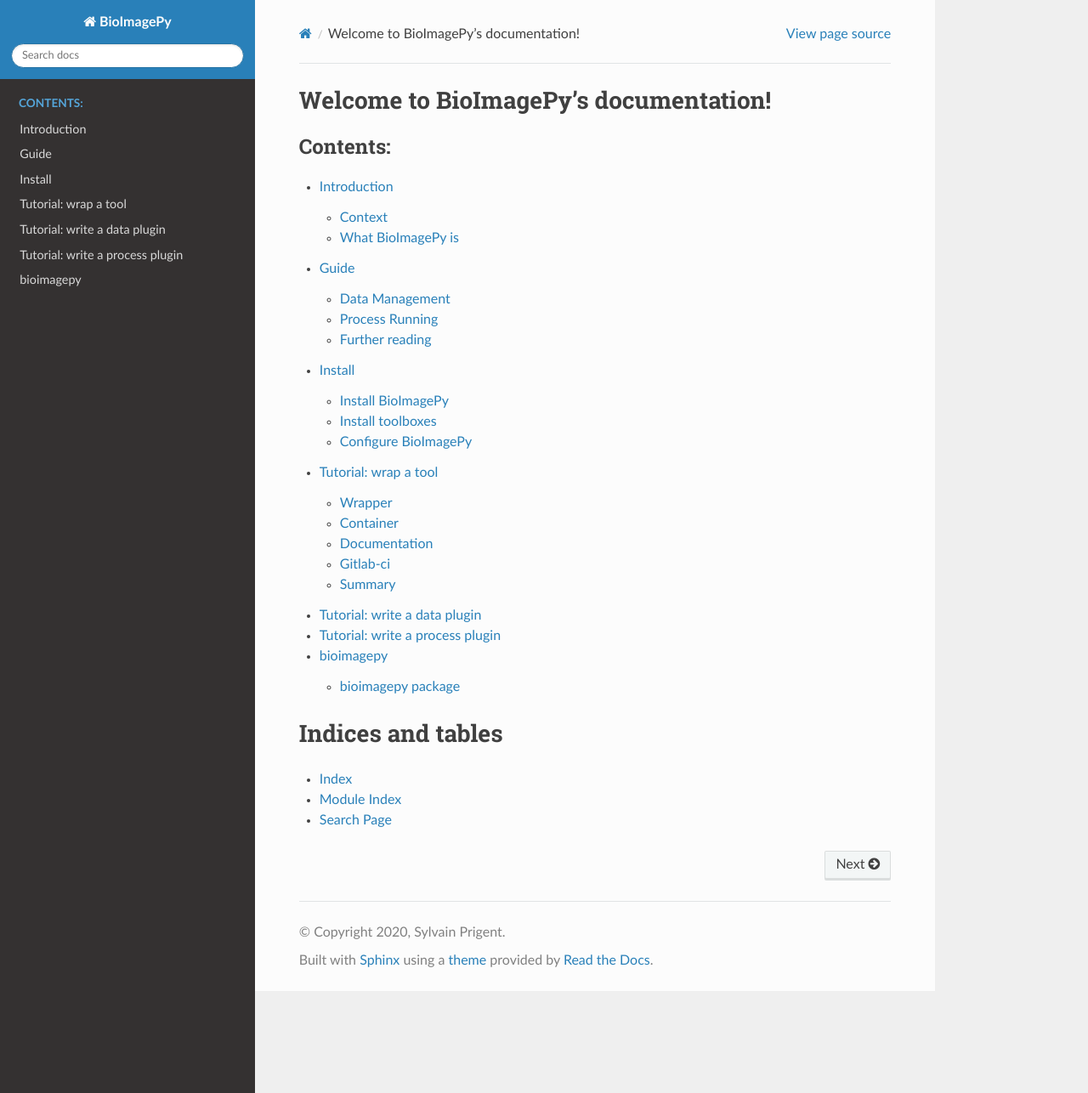
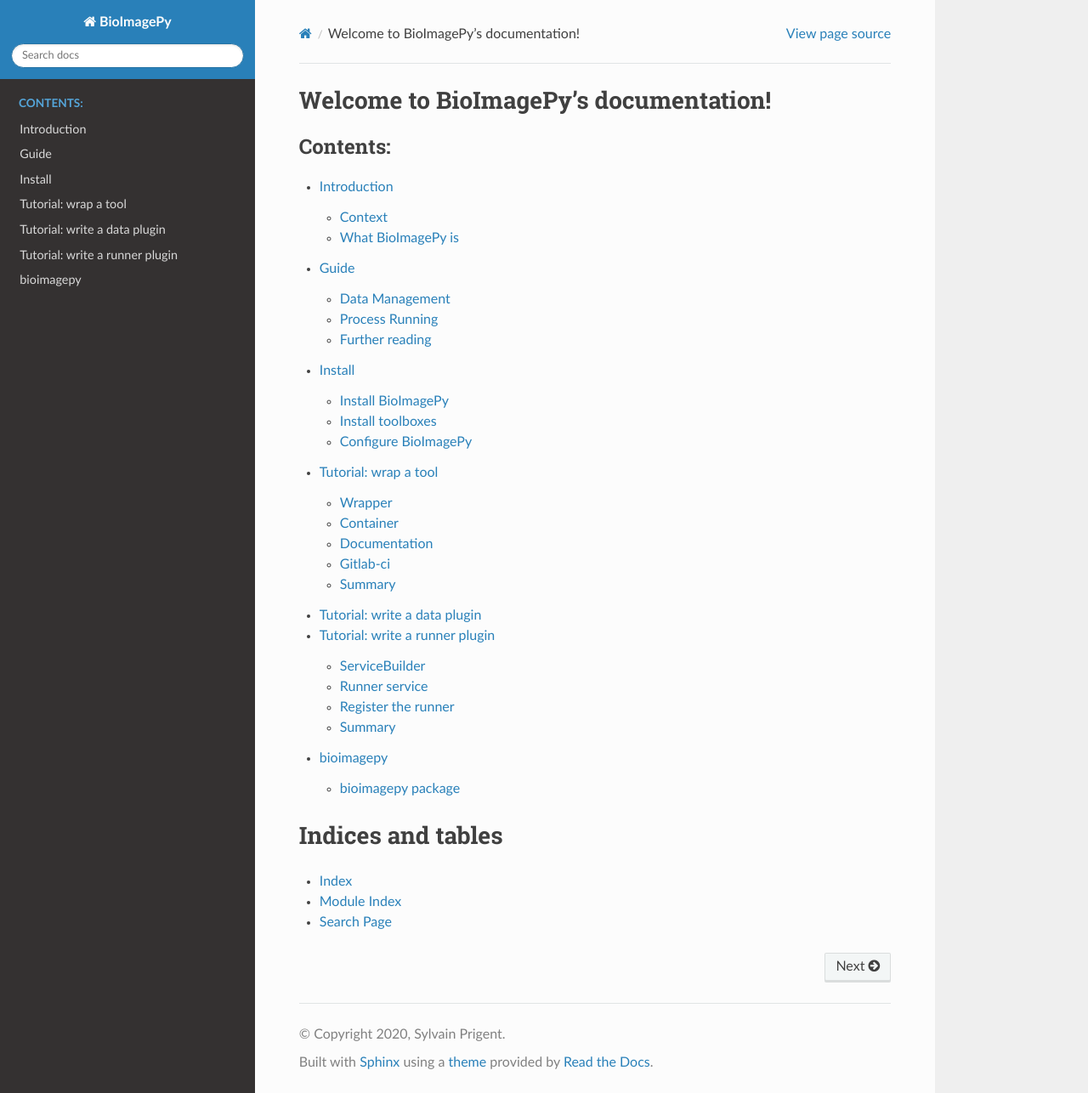
Before and after one commit to bioimageit/bioimageit_core, a Sphinx documentation site: the page built from docs/source/index.rst, in a window 1280 px wide and 1286 px high. Shown: the whole window at 85% size. Built offline with Sphinx 7.4.7 and the Read the Docs theme 2.0.0, drawn with Linux system fonts in a browser that asks for light colours; some of the changed lines change nothing that is shown.

````diff
--- a/docs/source/tutorial_write_a_process_plugin.rst
+++ b/docs/source/tutorial_write_a_process_plugin.rst
@@ -1,2 +1,101 @@
-Tutorial: write a process plugin
-================================
+Tutorial: write a runner plugin
+===============================
+
+In this tutorial we describe step by step how to implement a process ``Runner`` for **BioImagePy**. By default
+the **BioImagePy** library has two runners:
+
+* LOCAL: a runner that execute process localy. This means that the binaries of the process have to be installed localy.
+* SINGULARITY: a runner that execute a process from a Docker image using the Singularity software.
+
+Runners are implemented using the service design pattern. To make it easier to identify the services plugins in the
+python code repository we prefix the python plugin file with ``service_``.
+Thus, to create a new ``Runner`` you need to create a python file at ``bioimagepy/runners/service_yourservicename.py```
+
+Then, all the code will be in this single file. A runner service plugin file contains two classes: the ``ServiceBuilder``and
+the ``RunnerService``
+
+ServiceBuilder
+--------------
+
+The service builder is a class that allows to instantiate and initialize a single RunnerService. The code bellow shows an
+example of runner service for the ``LocalServiceBuilder``
+
+.. code-bloc:: python
+
+    class LocalRunnerServiceBuilder:
+        """Service builder for the runner service"""
+        def __init__(self):
+            self._instance = None
+
+        def __call__(self, **_ignored):
+            if not self._instance:
+                self._instance = LocalRunnerService()
+            return self._instance
+
+The constructor initialize a null instance of the ``LocalRunnerService``, and the ``__call__`` method instante a new
+``LocalRunnerService``. Thus, when the ``LocalRunnerServiceBuilder`` is called it is always the same instance of the
+``RunnerService`` that is used.
+
+Runner service
+--------------
+
+The runner service is the class that implements the runner functionalities. The code bellow shows the implementation of
+the ``LocalRunnerService``. As we can see, a runner service has a single method called ``exec``. This method has two inputs: the ``ProcessContainer```
+which is a class that contains all the metadata of the ``Process``, and ``args`` the list of the command line arguments. For the
+example of local runner, we just call the command line arguments with subprocess. Another example of runner service implementation can
+be found at ``bioimagepy/runners/service_singularity.py``
+
+.. code-bloc:: python
+
+    class LocalRunnerService:
+        """Service for local runner exec
+
+        To initialize the database, you need to set the xml_dirs from
+        the configuration and then call initialize
+
+        """
+        def __init__(self):
+            self.service_name = 'LocalRunnerService'
+
+        def exec(self, process:ProcessContainer, args):
+            """Execute a process
+
+            Parameters
+            ----------
+            process
+                Metadata of the process
+            args
+                list of arguments
+
+            """
+            subprocess.run(args)
+
+Register the runner
+-------------------
+
+The last step is to register the runner to the **BioImagePy** runner factory. Open the file ``bioimagepy/runners/factory.py``, and add
+a line at the end to register the runner:
+
+.. code-bloc:: python
+
+    runnerServices.register_builder('LOCAL', LocalRunnerServiceBuilder())
+
+In the example above, the string ``'LOCAL'`` is the name of the runner. Then, if we want to use this runner, we need to specify it
+in the config file:
+
+.. code-bloc:: javascript
+
+    ...
+    "process": {
+        "service": "LOCAL",
+    ...
+
+Summary
+-------
+
+To summarize, in order to create a new ``Runner``we need to follow these steps:
+* create a python file in ``bioimagepy/runner/``
+* implement a ``RunnerServiceBuilder``` class.
+* implement a ``RunnerService`` class.
+* register the runner at ``bioimagepy/runners/factory.py``
+* setup the config.json file with the new builder to be able to use it
````
